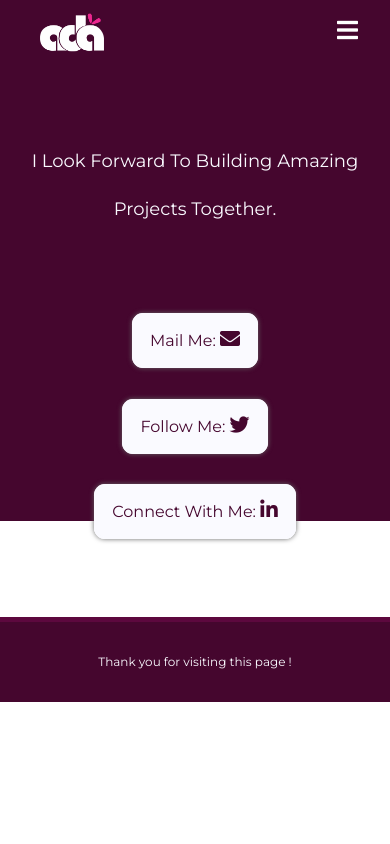
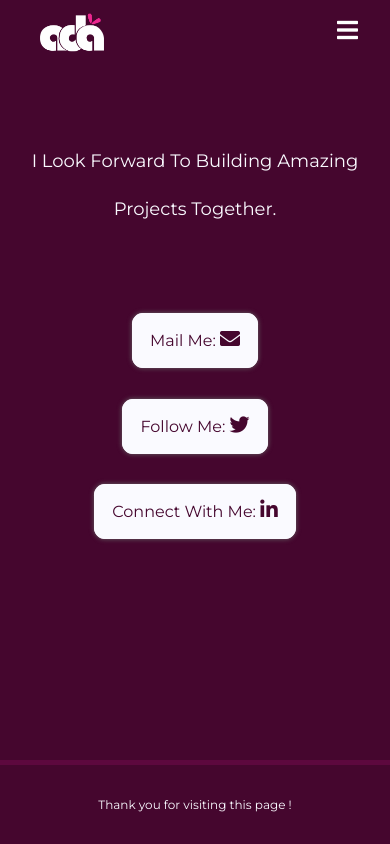
Before and after one commit to okwuchiada/adanma, a React (Create React App) app: page /contact in a window 390 px wide. Built offline with nearby package versions, Linux system fonts and the light colour scheme.

Commit message:
mobile responsive

```diff
--- a/src/Styles/contact.css
+++ b/src/Styles/contact.css
@@ -41,9 +41,9 @@
 }
 
 @media (max-width: 782px) {
-    .contacts__container {
+    /* .contacts__container {
         height: 100%;
-    }
+    } */
     .contacts__info {
         flex-direction: column;
         align-items: center;
```
